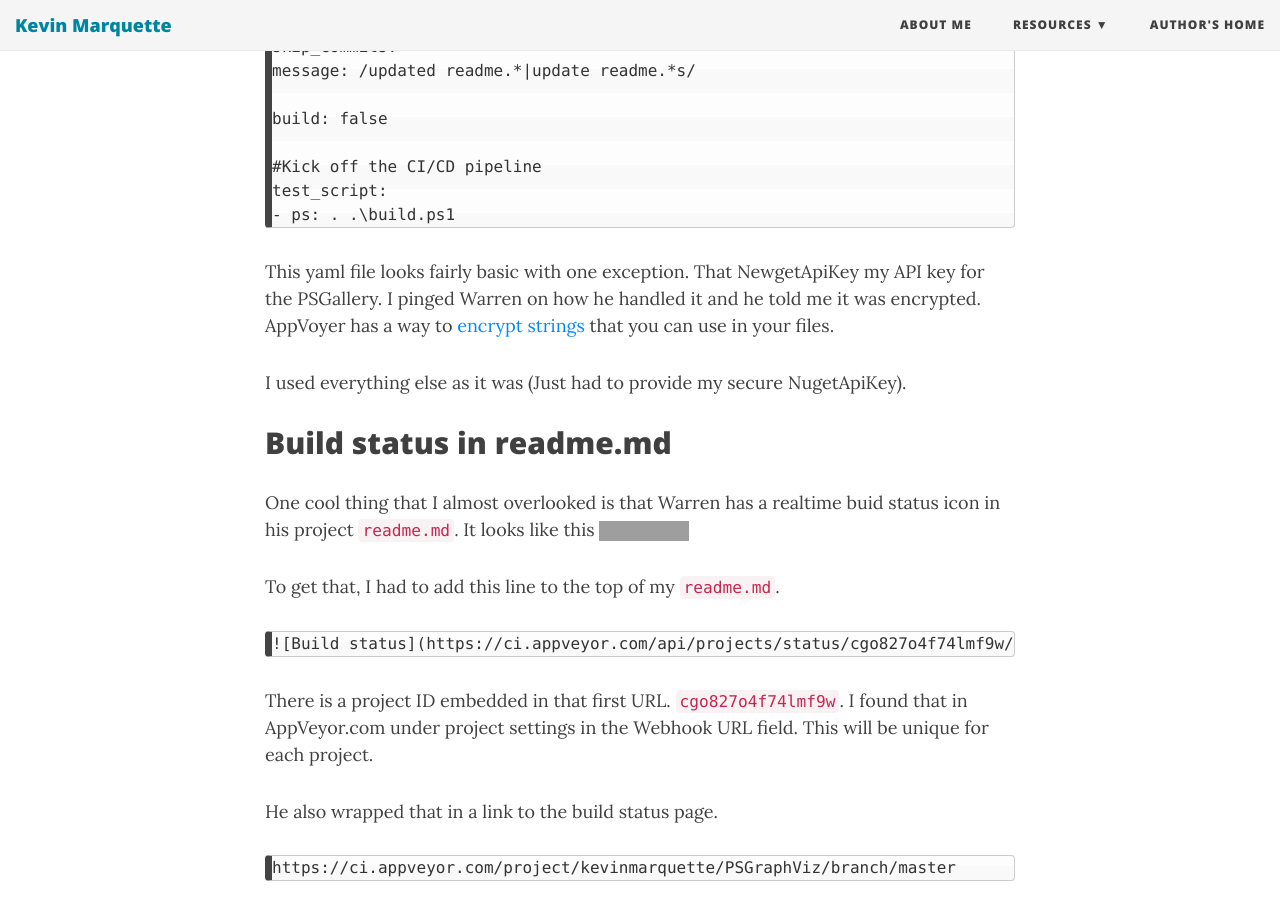
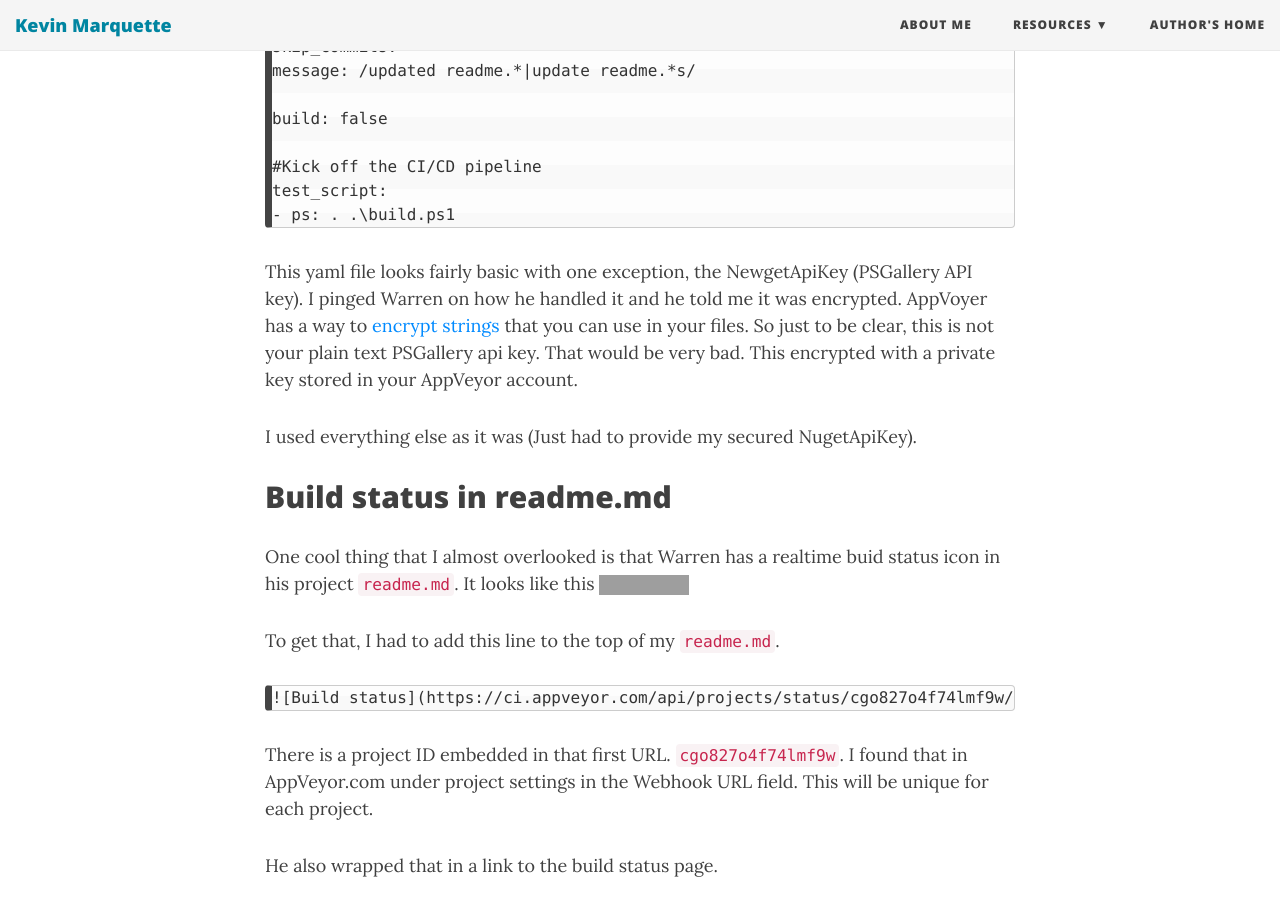
Before and after one commit to KevinMarquette/kevinmarquette.github.io, a Jekyll site: the page built from _posts/2017-1-21-powershell-module-continious-delivery-pipeline.md, in a window 1280 px wide and 900 px high, scrolled down 3741 px. Built offline with Jekyll 4.4.1, drawn with Linux system fonts in a browser that asks for light colours; nearby versions of some CDN libraries; a script that is not in the unit is left out; grey boxes are pictures that could not be loaded.

Commit message:
Added more context to the secure api key.

```diff
--- a/_posts/2017-1-21-powershell-module-continious-delivery-pipeline.md
+++ b/_posts/2017-1-21-powershell-module-continious-delivery-pipeline.md
@@ -98,9 +98,9 @@ This is the file I need to place in my local project.
     test_script:
     - ps: . .\build.ps1
 
-This yaml file looks fairly basic with one exception. That NewgetApiKey my API key for the PSGallery. I pinged Warren on how he handled it and he told me it was encrypted. AppVoyer has a way to [encrypt strings](https://www.appveyor.com/docs/build-configuration/#secure-variables) that you can use in your files.
+This yaml file looks fairly basic with one exception, the NewgetApiKey (PSGallery API key). I pinged Warren on how he handled it and he told me it was encrypted. AppVoyer has a way to [encrypt strings](https://www.appveyor.com/docs/build-configuration/#secure-variables) that you can use in your files. So just to be clear, this is not your plain text PSGallery api key. That would be very bad. This encrypted with a private key stored in your AppVeyor account.
 
-I used everything else as it was (Just had to provide my secure NugetApiKey).
+I used everything else as it was (Just had to provide my secured NugetApiKey).
 
 ## Build status in readme.md
 
```
